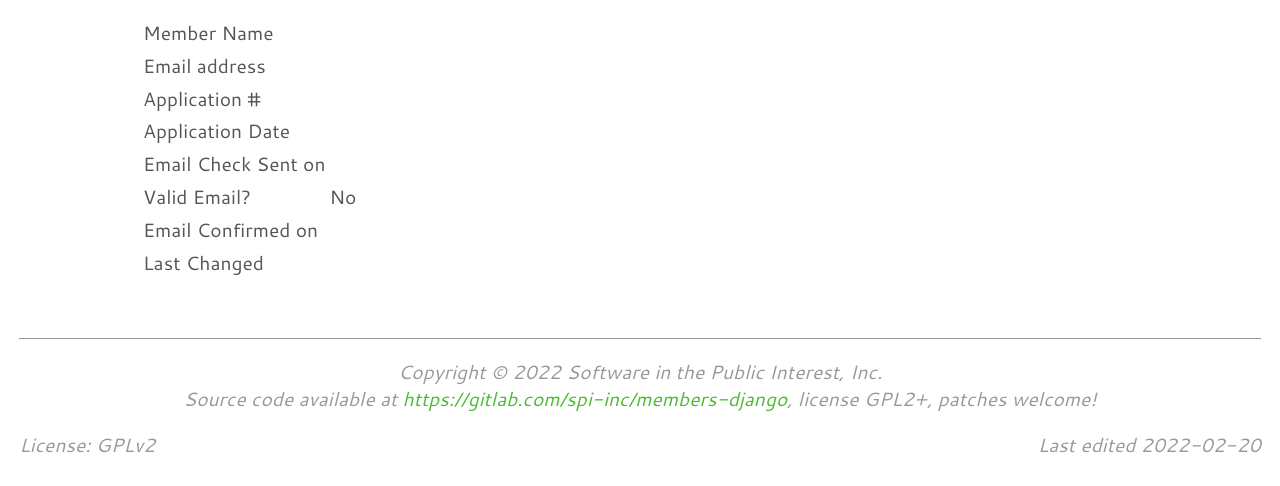
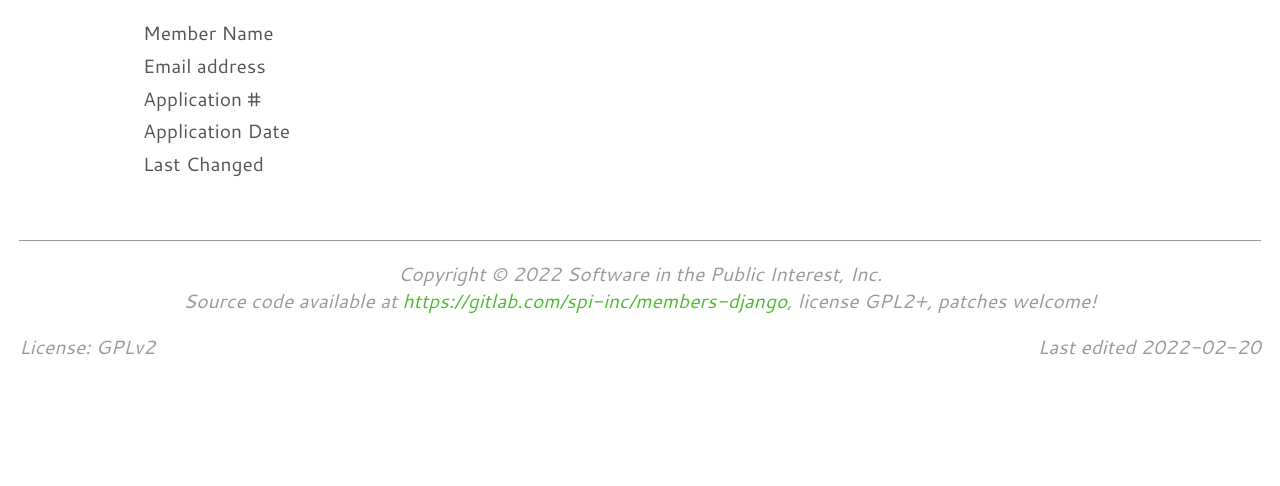
Before and after one commit to SPI/members-django, a Django app: template members/membersapp/app/templates/application.html in a window 1280 px wide. Shown: the part 176-662 px from the top of the page. Run offline with Django 3.2, Linux system fonts and the light colour scheme; the template is opened without the code that fills it, so the values that code supplies are empty; parts of the project's set-up code (start-up, migrations or seed data) failed here and were passed over.

Commit message:
Remove unused non-contrib application fields (moved to pgweb) + migrations

```diff
--- a/members/membersapp/app/models.py
+++ b/members/membersapp/app/models.py
@@ -35,10 +35,6 @@ class Applications(models.Model):
     appid = models.AutoField(null=False, primary_key=True)
     appdate = models.DateField(null=True)
     member = models.ForeignKey(Members, null=False, blank=False, db_column='member', on_delete=models.DO_NOTHING, related_name='app2member', db_constraint=False)
-    emailkey = models.CharField(max_length=50, null=True)
-    emailkey_date = models.DateField(null=True)
-    validemail = models.BooleanField(null=True)
-    validemail_date = models.DateField(null=True)
     contrib = models.TextField(null=True, verbose_name='Contributions')
     comment = models.TextField(null=True, verbose_name='Mgr Comments')
     lastchange = models.DateField(null=True)
--- a/members/membersapp/app/templates/application.html
+++ b/members/membersapp/app/templates/application.html
@@ -36,9 +36,6 @@
             <tr><td>Last Changed</td><td>{{ application.lastchange|date:"Y-m-d" }}</td></tr>
 {% endif %}
         {% else %}
-            <tr><td>Email Check Sent on</td><td>{{ application.emailkey_date|date:"Y-m-d" }}</td></tr>
-            <tr><td>Valid Email?</td><td>{%if application.validemail %}Yes{% else %}No{% endif %}</td></tr>
-            <tr><td>Email Confirmed on</td><td>{{ application.validemail_date|date:"Y-m-d" }}</td></tr>
             <tr><td>Last Changed</td><td>{{ application.lastchange|date:"Y-m-d" }}</td></tr>
         {% endif %}
     </table>
```
Also changed, not shown: members/membersapp/app/migrations/0013_auto_20221020_2040.py (added).
